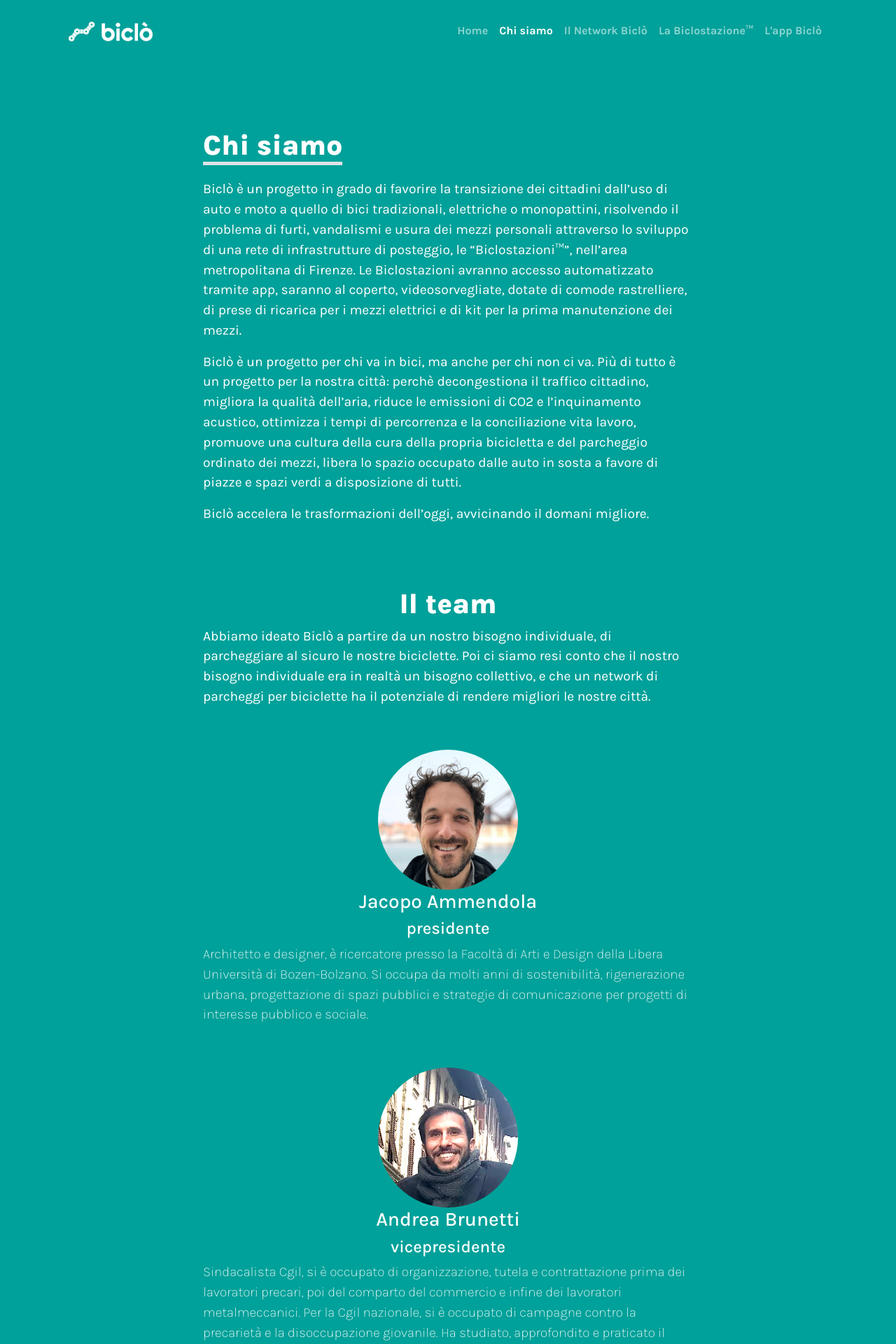
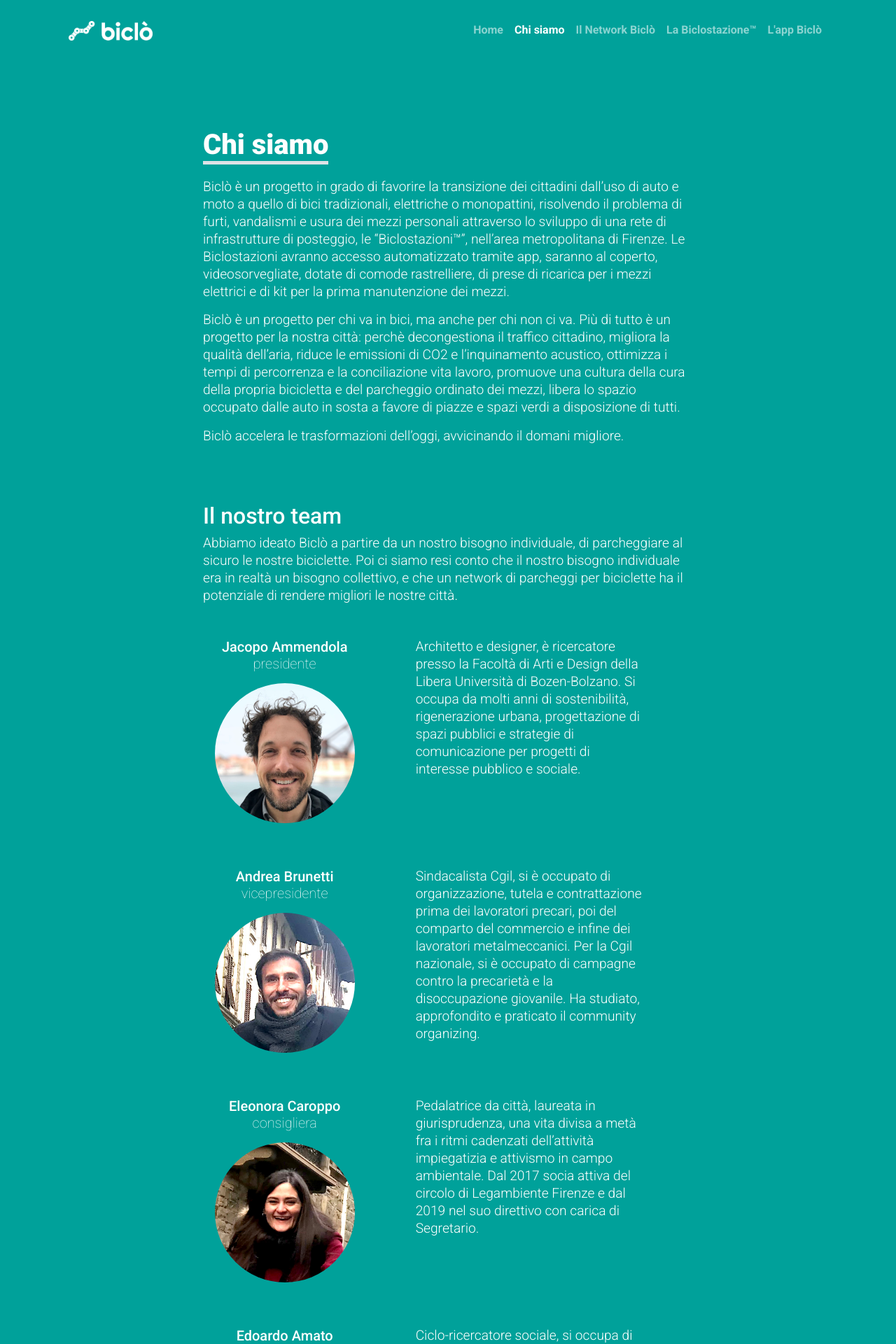
Before and after one commit to jacoping/bicloweb-2023, a Jekyll site: the page built from chisiamo.md, in a window 1280 px wide. Shown: the top 1920 px of the page at 70% size. Built offline with Jekyll 4.4.1, drawn with Linux system fonts in a browser that asks for light colours; some of the changed text lies outside the part shown.

Commit message:
aggiornamento grafica

```diff
--- a/chisiamo.md
+++ b/chisiamo.md
@@ -17,26 +17,49 @@ Biclò accelera le trasformazioni dell’oggi, avvicinando il domani migliore.
 
 <br><br>
 
-<h1 class="text-center"> Il team </h1>
+<h2 class=""> Il nostro team </h2>
 Abbiamo ideato Biclò a partire da un nostro bisogno individuale, di parcheggiare al sicuro le nostre biciclette.
 Poi ci siamo resi conto che il nostro bisogno individuale era in realtà un bisogno collettivo, e che un network di parcheggi per biciclette ha il potenziale di rendere migliori le nostre città.
 
-<br>
+
+<div class="container">
+{% for m in site.data.members %}
+    <div class="row my-5">
+        <div class="col-sm-4 d-flex flex-column align-items-center">
+        <h3 class="h5 mb-0"> {{ m.nome }} </h3>
+        <h4 class="h5 mb-3 fw-lighter"> {{ m.ruolo }} </h4>
+            <div class="rounded-circle mb-3" style="width: 200px; height: 200px; background-image: url('{{m.foto}}'); background-size: cover;"></div>
+        </div>
+         <div class="col-sm-1">
+        </div>
+        <div class="col-sm-6">
+            <p class="fw-light lh-2"> {{ m.bio }} </p>
+        </div>
+    </div>
+{% endfor %}
+</div>
 
 
+<!-- VERSIONE PRECEDENTE
+{% for m in site.data.members %}
+<div class="mt-5 d-flex flex-column align-items-center">
+    <div class="rounded-circle" style="width: 200px; height: 200px; background-image: url('{{m.foto}}'); background-size: cover;"></div>
+    <h3 class="h5 mt-2 mb-0 fw-light"> {{ m.nome }} </h3>
+    <h4 class="h5 mb-3"> {{ m.ruolo }} </h4>
+    <p style="max-width: 400px" class="fw-lighter lh-1"> {{ m.bio }} </p>
+{% endfor %}
+-->
 
-{% for m in site.data.members %}
-<div class="d-flex flex-column align-items-center">
-    <div class="rounded-circle" style="width: 200px; height: 200px; background-image: url('{{m.foto}}'); background-size: cover;"></div>
-    <h3> {{ m.nome }} </h3>
-    <h4> {{ m.ruolo }} </h4>
-</div>
-<p class="fw-lighter"> {{ m.bio }} </p>
 <br>
-{% endfor %}
+<h2 class="mt-5"> La cooperativa </h2>
+<p>Biclò è una Società Cooperativa Impresa Sociale. Abbiamo scelto questa forma societaria perché crediamo nei valori della cooperazione e della responsabilità sociale di impresa.</p>
+<!-- <p> <a target="_blank" href="/res/biclo-statuto.pdf"> Scarica lo statuto della cooperativa </a> </p> -->
+<p> <a target="_blank" href="/res/biclo-bilanciosociale-2023.pdf"> Scarica il bilancio sociale 2023 </a> </p>
+
+
 
 
 
 <br><br>
-<p class="text-center"> Se vuoi aggiornamenti o informazioni,<br>o solo per parlare con noi scrivi a:
+<p class="text-center"> Per aggiornamenti o informazioni, o anche solo per fare due chiacchiere, scrivici: <br>
 <a class="text-light" href="mailto: info@biclo.it"> info@biclo.it</a> </p>
--- a/css/styles.scss
+++ b/css/styles.scss
@@ -2,7 +2,8 @@
 ---
 
 @import "bootstrap.css";
-@import url('https://fonts.googleapis.com/css2?family=Karla:ital,wght@0,200;0,300;0,400;0,500;0,600;0,700;0,800;1,200;1,300;1,400;1,500;1,600;1,700;1,800&family=Lato:wght@100;300;400;700;900&family=Titillium+Web:ital,wght@0,200;0,300;0,400;0,600;0,700;0,900;1,200;1,300;1,400;1,600;1,700&display=swap');
+@import url('https://fonts.googleapis.com/css2?family=Open+Sans:ital,wght@0,300..800;1,300..800&family=Roboto:ital,wght@0,100;0,300;0,400;0,500;0,700;0,900;1,100;1,300;1,400;1,500;1,700;1,900&display=swap');
+
 
 $brandcolor: #00A19A;
 
@@ -12,7 +13,13 @@ svg {
 }
 
 body {
-  font-family: 'Karla', sans-serif;
+  font-family: 'Roboto', sans-serif;
+  line-height: 1.3;
+  font-weight: 300;
+}
+
+.hypen {
+  hyphens: auto;
 }
 
 .bg-brandcolor {
```
Also changed, not shown: app.md (+11 -5 lines).
